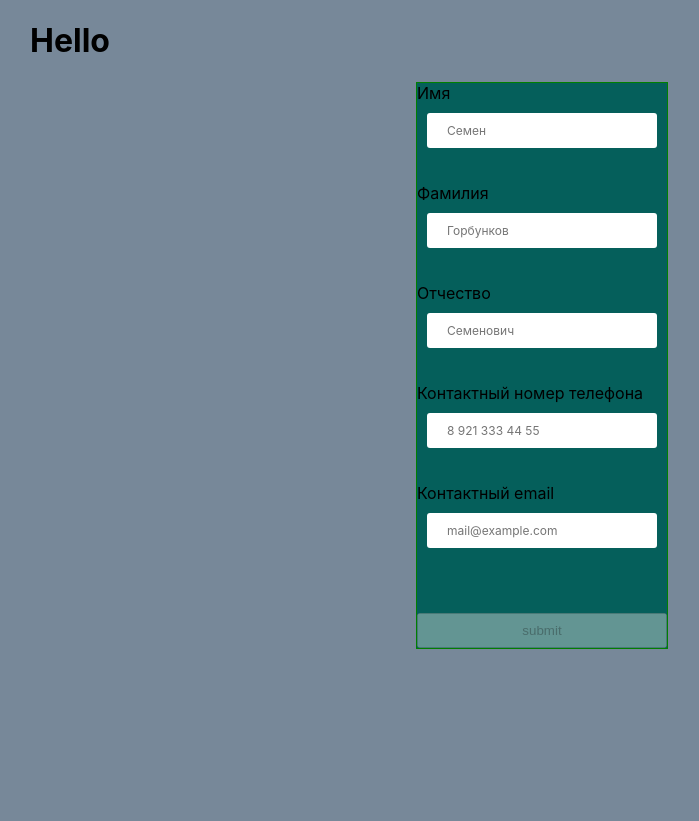
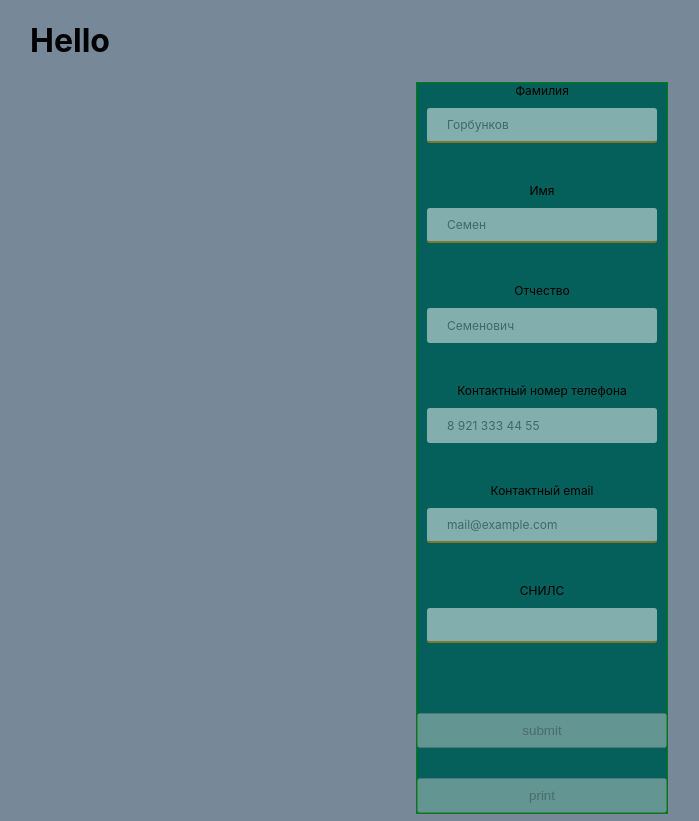
Before and after one commit to newrdlink/form-project, a React (Create React App) app: page / in a window 1280 px wide. Shown: the whole page, without its empty margins (98-797 px from the left). Built offline with nearby package versions, Linux system fonts and the light colour scheme.

Commit message:
end validation button submit

```diff
--- a/package.json
+++ b/package.json
@@ -6,6 +6,7 @@
     "@testing-library/jest-dom": "^4.2.4",
     "@testing-library/react": "^9.5.0",
     "@testing-library/user-event": "^7.2.1",
+    "classnames": "^2.2.6",
     "react": "^16.14.0",
     "react-dom": "^16.14.0",
     "react-scripts": "3.4.3"
--- a/src/components/Applicant/Applicant.css
+++ b/src/components/Applicant/Applicant.css
@@ -16,11 +16,19 @@
   outline: none;
   border: 0;
   font-size: 16px inherit;
+  opacity: .5;
+  transition: opacity .3s ease-out;
 }
 
 .applicant__input:focus {
   outline: none;
   box-shadow: 0 0 3px 3px rgba(5, 226, 72, 0.5);
+  opacity: 1;
+}
+
+.applicant__input_required {
+  border-bottom: 2px solid rgb(250, 144, 5);
+
 }
 
 .applicant__button {
@@ -32,6 +40,8 @@
   display: flex;
   flex-direction: column;
   min-height: 100px;
+  font-size: 12px;
+  text-align: center;
 }
 
 .applicant__error {
--- a/src/components/Applicant/Applicant.js
+++ b/src/components/Applicant/Applicant.js
@@ -1,33 +1,34 @@
 import React, { useState } from 'react'
+import cn from 'classnames'
 import './Applicant.css'
 
 const Applicant = ({ onSubmitHandler, inputs = [] }) => {
-
+    // обьект для начального состояния стейта для определения наличия ошибки
+    let initialOjectRequired = inputs.reduce((obj, item) => {
+        if (item.required === true) {
+            obj[item.name] = !item.required
+        }
+        return obj
+    }, {})
 
     const [formData, setFormData] = useState({})
     const [formErrors, setFormErrors] = useState({})
+    const [formInputRequire, setFormInputsRequire] = useState(initialOjectRequired)
+
 
     const onSubmit = (evt) => {
         evt.preventDefault()
         onSubmitHandler(formData)
     }
-
     // рабочий вариант 1
     const isValidForm = () => {
-        const requiredInputSum = (inputs.reduce((result, input) => {
-            if (input.required) {
-                result++
-            }
-            return result
-        }, 0))
         if (
-            Object.keys(formErrors).length < requiredInputSum ||
-            Object.keys(formErrors).some(error => formErrors[error] !== '')
+            Object.keys(formInputRequire).some(error => formInputRequire[error] === false)
         ) { return true }
     }
 
     return (
-        <form className="applicant" onSubmit={onSubmit} noValidate>
+        <form className="applicant" onSubmit={onSubmit} >
             {inputs.map(({ type, name, required, id, minlength, placeholder, autocomplete, pattern, label }) => {
                 return <label key={id} className="applicant__container">
                     {label}
@@ -39,62 +40,24 @@ const Applicant = ({ onSubmitHandler, inputs = [] }) => {
                         minLength={minlength}
                         autoComplete={autocomplete}
                         pattern={pattern}
-                        className="applicant__input"
+                        className={cn("applicant__input", { "applicant__input_required": required && formErrors[name] !== '' })}
                         value={formData[name] || ''}
                         onChange={evt => {
                             setFormData({ ...formData, [name]: evt.target.value })
                             const errorMessage = evt.target.validationMessage
                             setFormErrors({ ...formErrors, [name]: errorMessage || '' })
+                            const isInputRequired = evt.target.validity.valid
+                            setFormInputsRequire({ ...formInputRequire, [name]: isInputRequired })
                         }}
                     />
                     <span className="applicant__error">{formErrors[name]}</span>
                 </label>
             })}
             <button type="submit" disabled={isValidForm()} className="applicant__button">submit</button>
+            <button disabled={isValidForm()} onClick={() => window.print()} type="button" className="applicant__button">print</button>
         </form>
     )
 
-
-
-    // первый вариант формы для заявителя
-    // const [firstName, setFirstName] = useState('');
-    // const [lastName, setLastName] = useState('');
-    // const [aboutLastName, setAboutLastName] = useState('');
-
-    // const onSubmit = (e) => {
-    //     e.preventDefault()
-    //     const data = {
-    //         firstName,
-    //         lastName,
-    //         aboutLastName
-    //     }
-    //     onSubmitHandler(data);
-    //     setFirstName('');
-    //     setLastName('');
-    //     setAboutLastName('');
-    // }
-
-    // return (
-    //     <form onSubmit={onSubmit} className="applicant">
-    //         {<p>FirstName</p>}
-    //         <input
-    //             onChange={e => setFirstName(e.target.value)}
-    //             value={firstName} className="applicant__input"
-    //             name='applicantFirstName'
-    //         />
-    //         {<p>LastName</p>}
-    //         <input
-    //             onChange={e => setLastName(e.target.value)}
-    //             value={lastName} className="applicant__input"
-    //             name='applicantLastName' />
-    //         {<p>AboutLastName</p>}
-    //         <input
-    //             onChange={e => setAboutLastName(e.target.value)}
-    //             value={aboutLastName} className="applicant__input"
-    //             name='applicantAboutLastName' />
-    //         <button type="submit" className="applicant__button">submit</button>
-    //     </form>
-    // )
 }
 
 export default Applicant;
--- a/src/components/utils/ApplicantData/inputs.js
+++ b/src/components/utils/ApplicantData/inputs.js
@@ -1,6 +1,15 @@
 const applicantInputs = [
     {
         id: 1,
+        name: "lastName",
+        placeholder: 'Горбунков',
+        required: true,
+        type: 'text',
+        autocomplete: 'off',
+        label: 'Фамилия'
+    },
+    {
+        id: 2,
         name: "firstName",
         placeholder: 'Семен',
         required: true,
@@ -8,15 +17,6 @@ const applicantInputs = [
         minlength: 2,
         autocomplete: 'off',
         label: 'Имя'
-    },
-    {
-        id: 2,
-        name: "lastName",
-        placeholder: 'Горбунков',
-        required: true,
-        type: 'text',
-        autocomplete: 'off',
-        label: 'Фамилия'
     },
     {
         id: 3,
@@ -34,7 +34,7 @@ const applicantInputs = [
         required: false,
         type: 'tel',
         autocomplete: 'off',
-        pattern: "[0-9]{5,10}",
+        pattern: "[0-9]{11}",
         label: 'Контактный номер телефона'
     },
     {
@@ -45,6 +45,16 @@ const applicantInputs = [
         type: 'email',
         autocomplete: 'off',
         label: 'Контактный email'
+    },
+    {
+        id: 6,
+        name: "snils",
+        placeholder: '',
+        required: true,
+        type: 'tel',
+        autocomplete: 'off',
+        label: 'СНИЛС',
+        pattern: ""
     }
 ]
 
```
Also changed, not shown: 1 other file (tests, documents, lock files or other folders).
